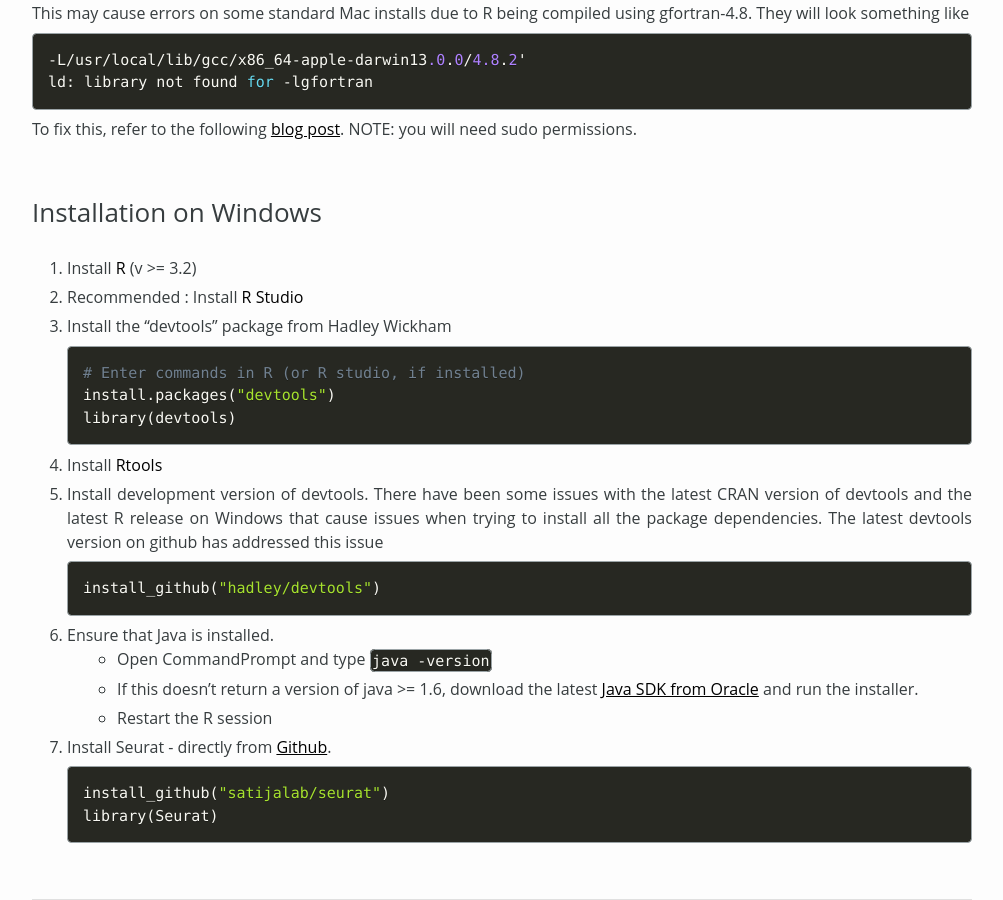
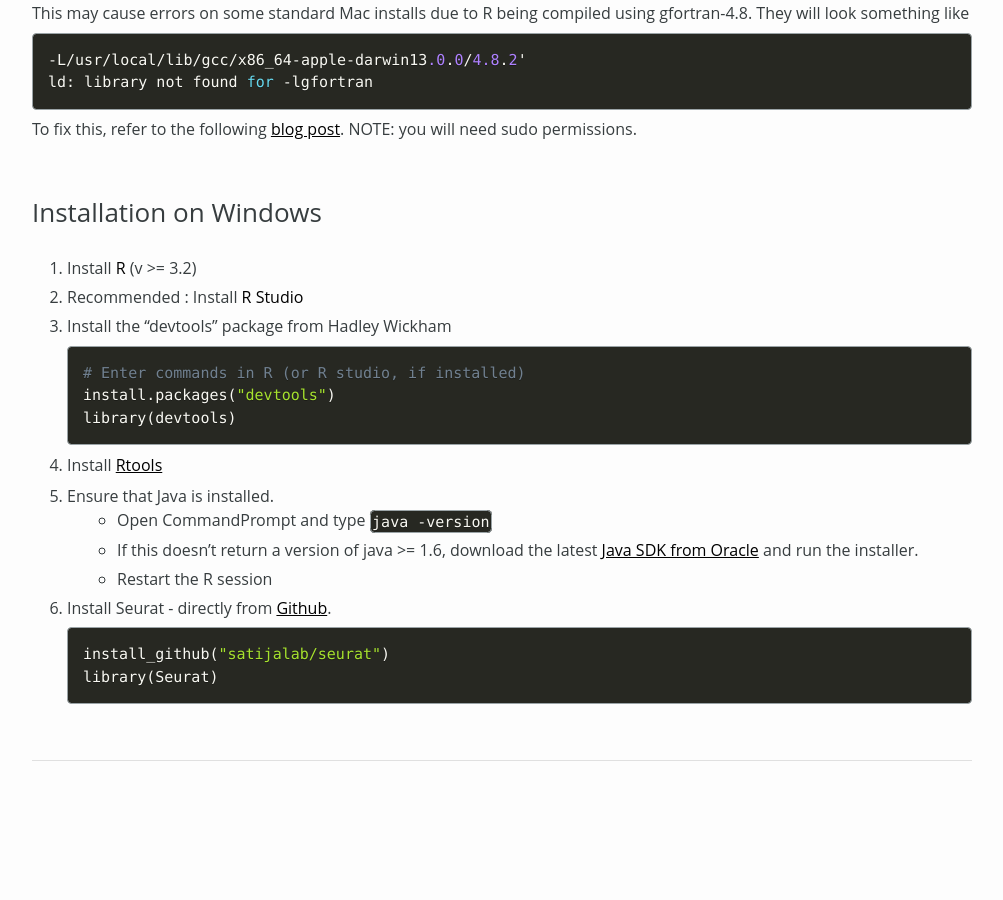
Before and after one commit to jungokasai/satijalab.github.io, a Jekyll site: the page built from seurat/install.md, in a window 1280 px wide and 900 px high, scrolled down 1176 px. Shown: the whole window, without its empty margins (138-1141 px from the left). Built offline with Jekyll 4.4.1, drawn with Linux system fonts in a browser that asks for light colours; nearby versions of some CDN libraries; after the commit the page ends 1937 px from its top, so only the background shows below that.

Commit message:
update windows install instructions, new cran release of devtools fixes previous bug

````diff
--- a/seurat/install.md
+++ b/seurat/install.md
@@ -63,19 +63,13 @@
    library(devtools)
    ```
 4. Install [Rtools](http://cran.r-project.org/bin/windows/Rtools/)
-5. Install development version of devtools.  There have been some issues with the latest CRAN version of devtools and the latest R release on Windows that cause issues when trying to install all the package dependencies. The latest devtools version on github has addressed this issue
 
-
-   ```R
-   install_github("hadley/devtools")
-   ```
-
-6. Ensure that Java is installed.
+5. Ensure that Java is installed.
 	* Open CommandPrompt and type ```java -version```
 	* If this doesn't return a version of java >= 1.6, download the latest [Java SDK from Oracle](http://www.oracle.com/technetwork/java/javase/downloads/jdk8-downloads-2133151.html) and run the installer.
 	* Restart the R session
 
-7. Install Seurat - directly from [Github](https://github.com/{{ site.github_username }}/seurat).
+6. Install Seurat - directly from [Github](https://github.com/{{ site.github_username }}/seurat).
 
    ```r
    install_github("satijalab/seurat")
````
